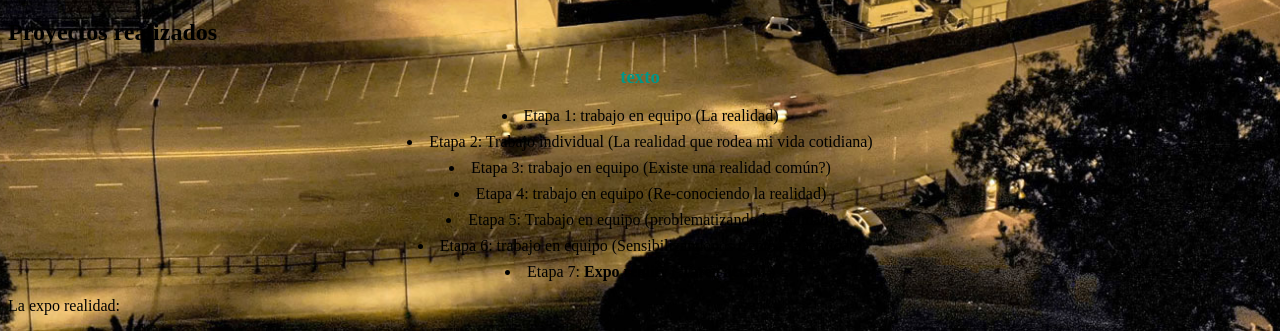
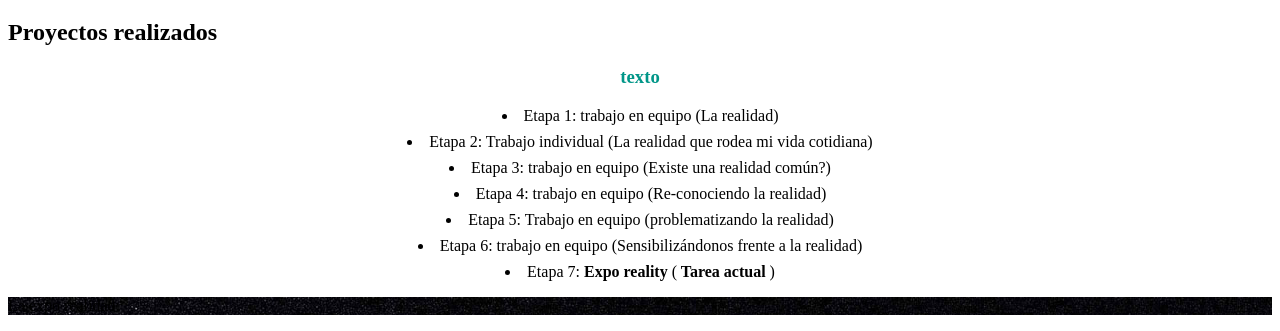
Before and after one commit to Themau278/Themau.github.io, a PHP site: page / in a window 1280 px wide. Shown: the part 1349-1680 px from the top of the page. Run offline with PHP 8.4, Linux system fonts and the light colour scheme; some libraries are stand-ins or nearby versions.

Commit message:
Update diseño.css

```diff
--- a/diseño.css
+++ b/diseño.css
@@ -2,10 +2,9 @@
 /* estilo.css */
 
 body {
-    background-image: url('Centenario.jpg');
-    background-size: cover;
-    background-position: center;
-    background-repeat: no-repeat;
+    section {
+     background-image: url("Centenario.jpg");
+        }
 }
 
 /* Otros estilos para el contenido de tu página */
```
